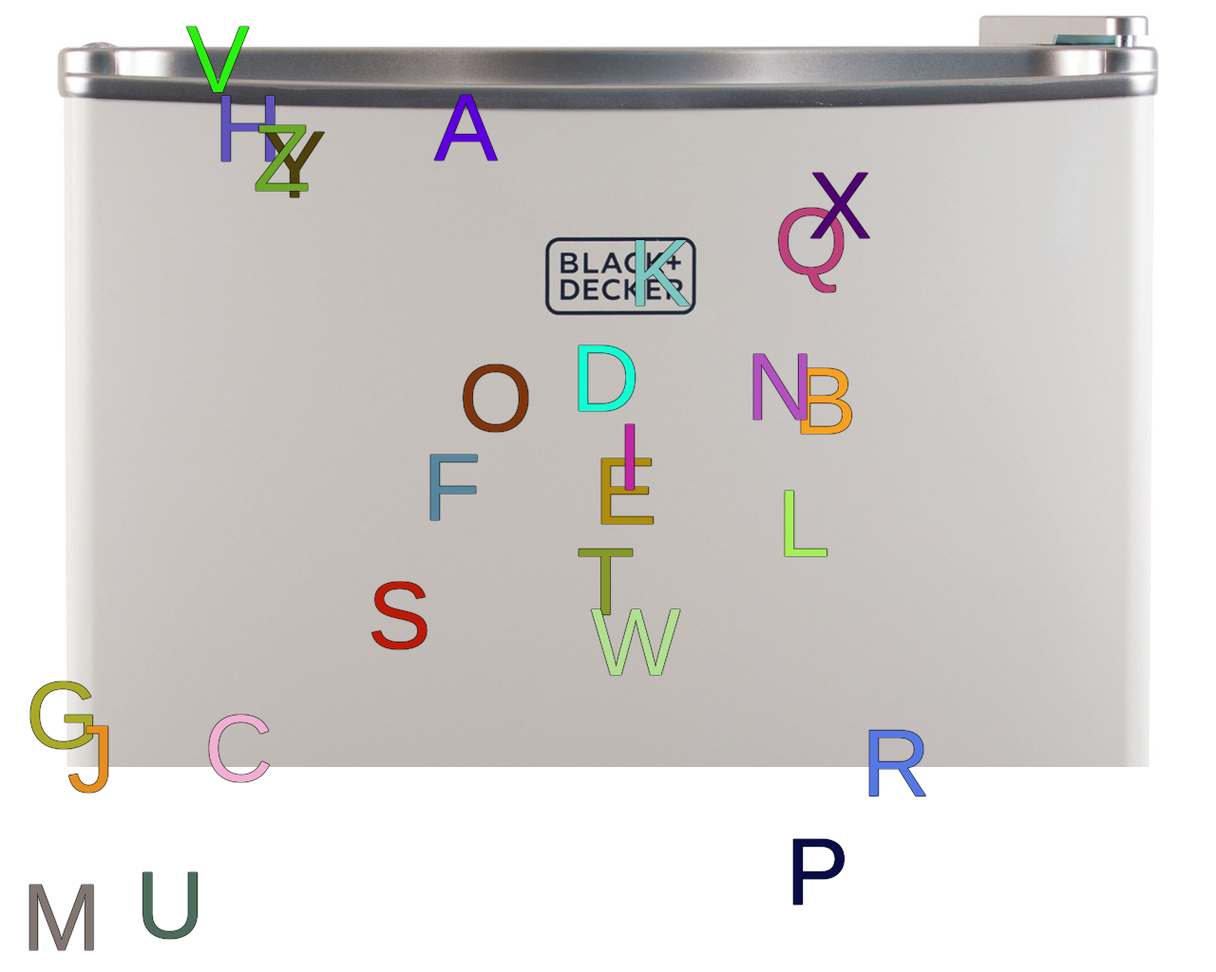
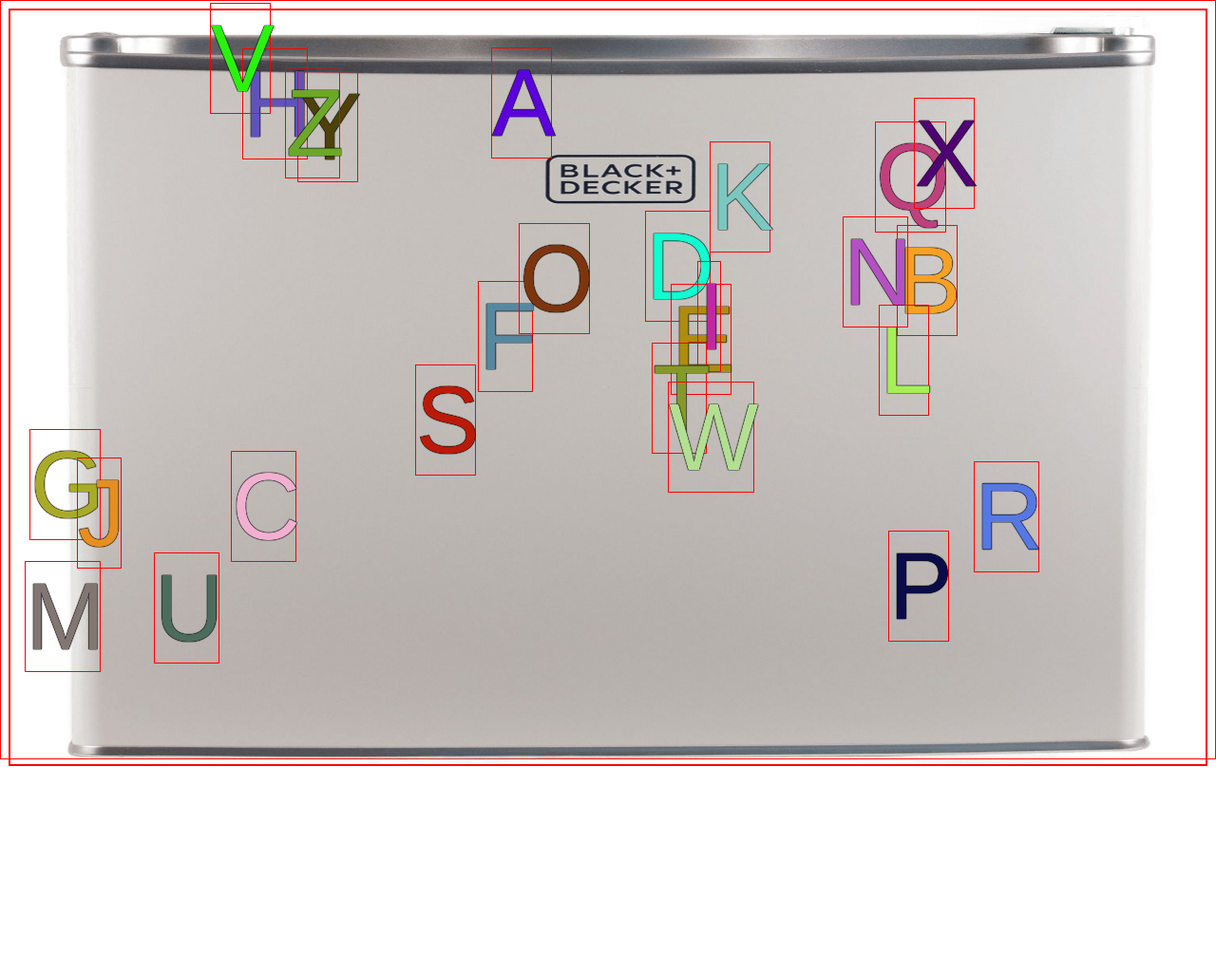
Before and after one commit to rpruazol/magnets_on_a_fridge, a plain HTML site: page index.html in a window 1280 px wide. Shown: the whole page at 95% size. After the commit the page ends 807 px from the top, so only its background shows below. Drawn offline with Linux system fonts and the light colour scheme; a web font is replaced by a local one.

Commit message:
letter boundaries and background

```diff
--- a/scripts/index.js
+++ b/scripts/index.js
@@ -27,8 +27,8 @@ function generateLetter(letter){
     letterElement.append(newLetter)
     letterElement.style.color = randomColor()
     addEventListeners(letterElement)
-    letterElement.style.top = `${randomNumber(1000)}px`
-    letterElement.style.left = `${randomNumber(1000)}px`
+    letterElement.style.top = `${randomNumber(window.innerHeight-150)}px`
+    letterElement.style.left = `${randomNumber(window.innerWidth-150)}px`
 
     return letterElement
 }
@@ -37,8 +37,8 @@ function randomColor(){
     return `rgb(${randomNumber(255)}, ${randomNumber(255)}, ${randomNumber(255)})`
 }
 
-function randomNumber(num){
-    return Math.floor(Math.random() * num)
+function randomNumber(max, min=0){
+    return Math.floor(Math.random() * (max - min) + min)
 }
 
 function render() {
--- a/styles/styles.css
+++ b/styles/styles.css
@@ -1,5 +1,6 @@
 * {
     box-sizing:border-box;
+    border: 1px solid red;
 }
 
 html, body {
@@ -8,8 +9,9 @@ html, body {
 
 #root {
     height: 100%;
-    background-image: url('../public/refridgerator.jpeg');
-    background-size: cover;
+    background-image: url('../public/refridgerator.png');
+    background-size: 100% 100%;
+    overflow: hidden;
 }
 
 .letter{
```
Also changed, not shown: public/refridgerator.jpeg (deleted), public/refridgerator.png (added), 2 other files.
